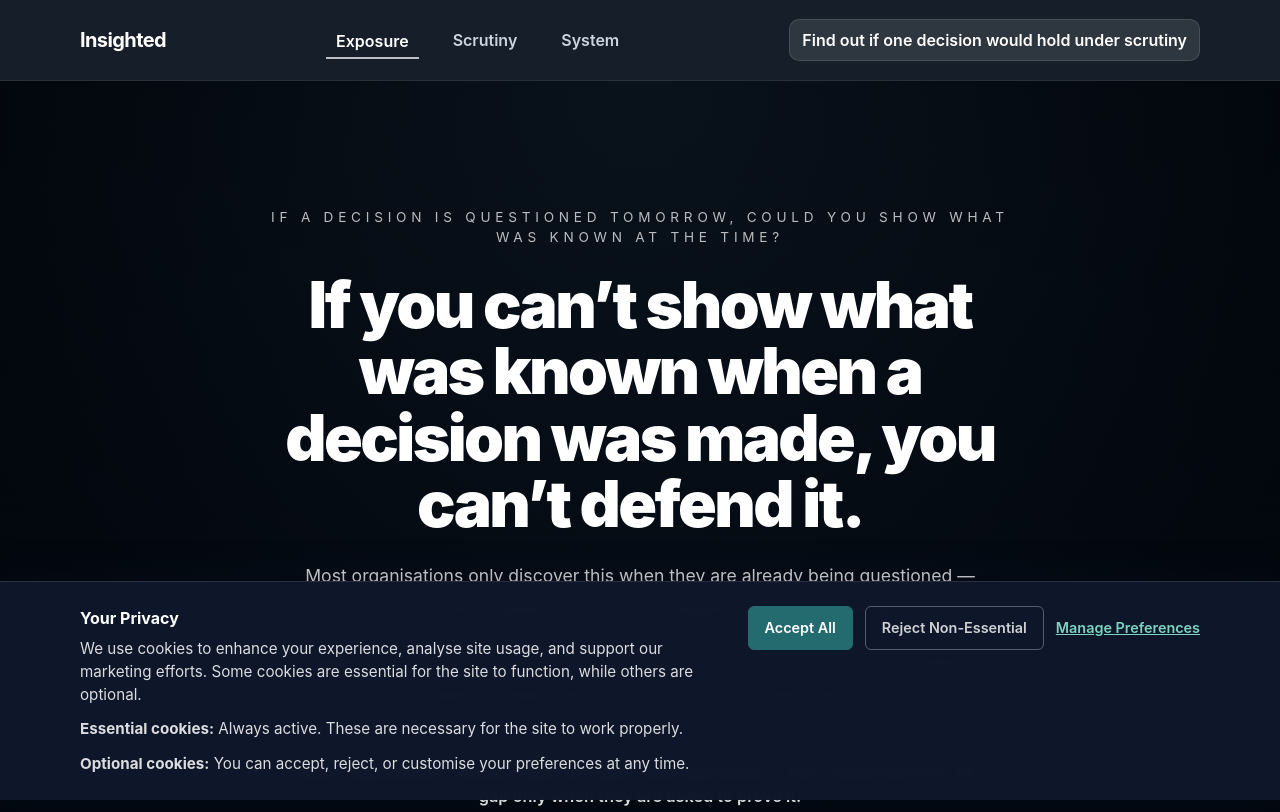
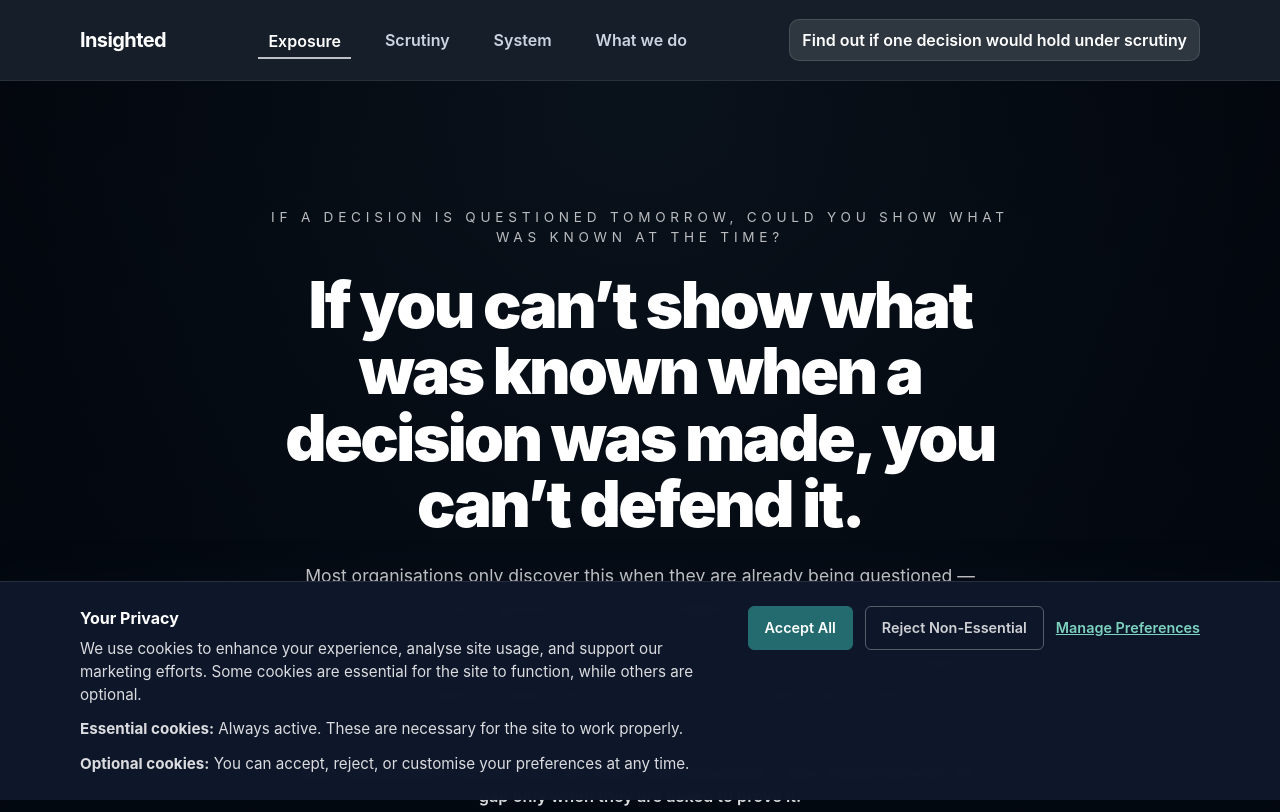
Before and after one commit to GInsighted/Insighted-site, a plain HTML site: page index.html in a window 1280 px wide. Shown: the top 812 px of the page. Drawn offline with Linux system fonts and the light colour scheme.

Commit message:
Add files via upload

```diff
--- a/index.html
+++ b/index.html
@@ -21,6 +21,7 @@
         <a class="nav-link" href="#home">Exposure</a>
         <a class="nav-link" href="#decision-accountability-timeline">Scrutiny</a>
         <a class="nav-link" href="#solution">System</a>
+        <a class="nav-link" href="#diagram">What we do</a>
       </nav>
 
       <div class="nav-actions">
```
